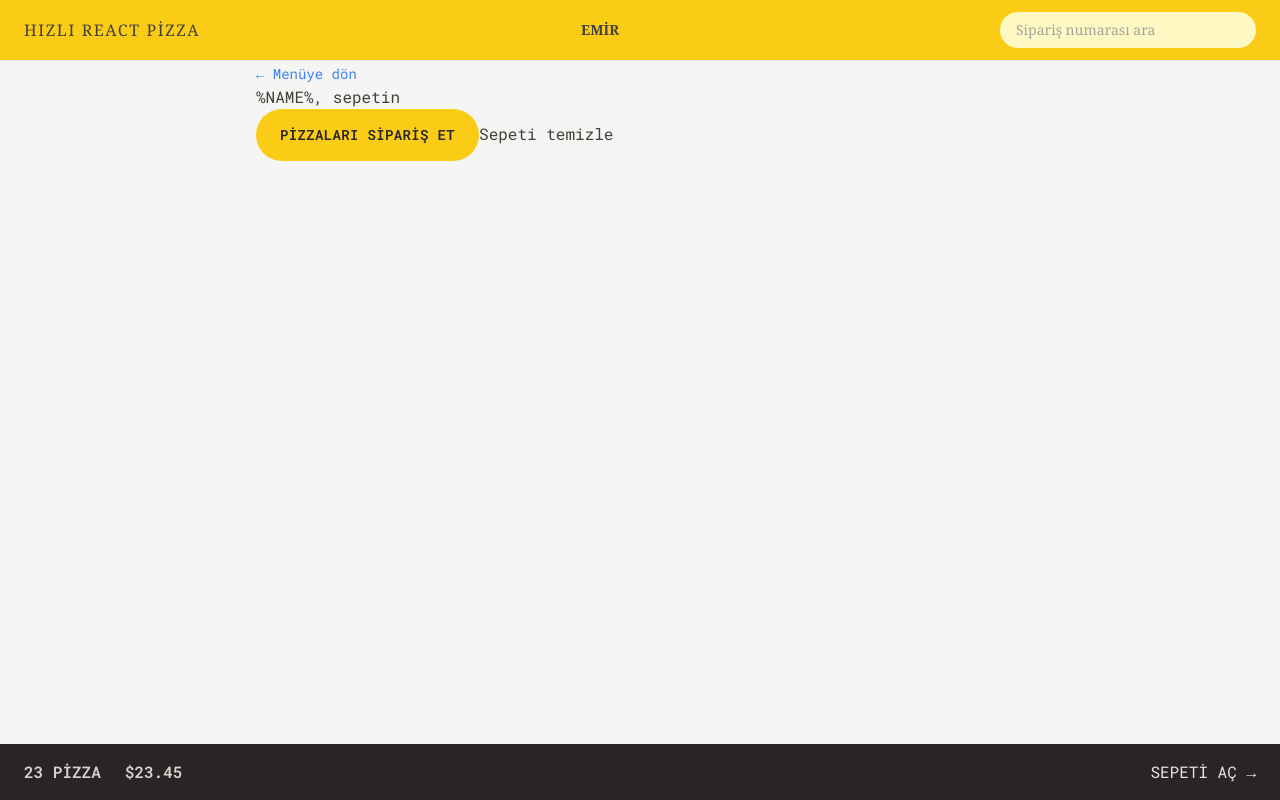
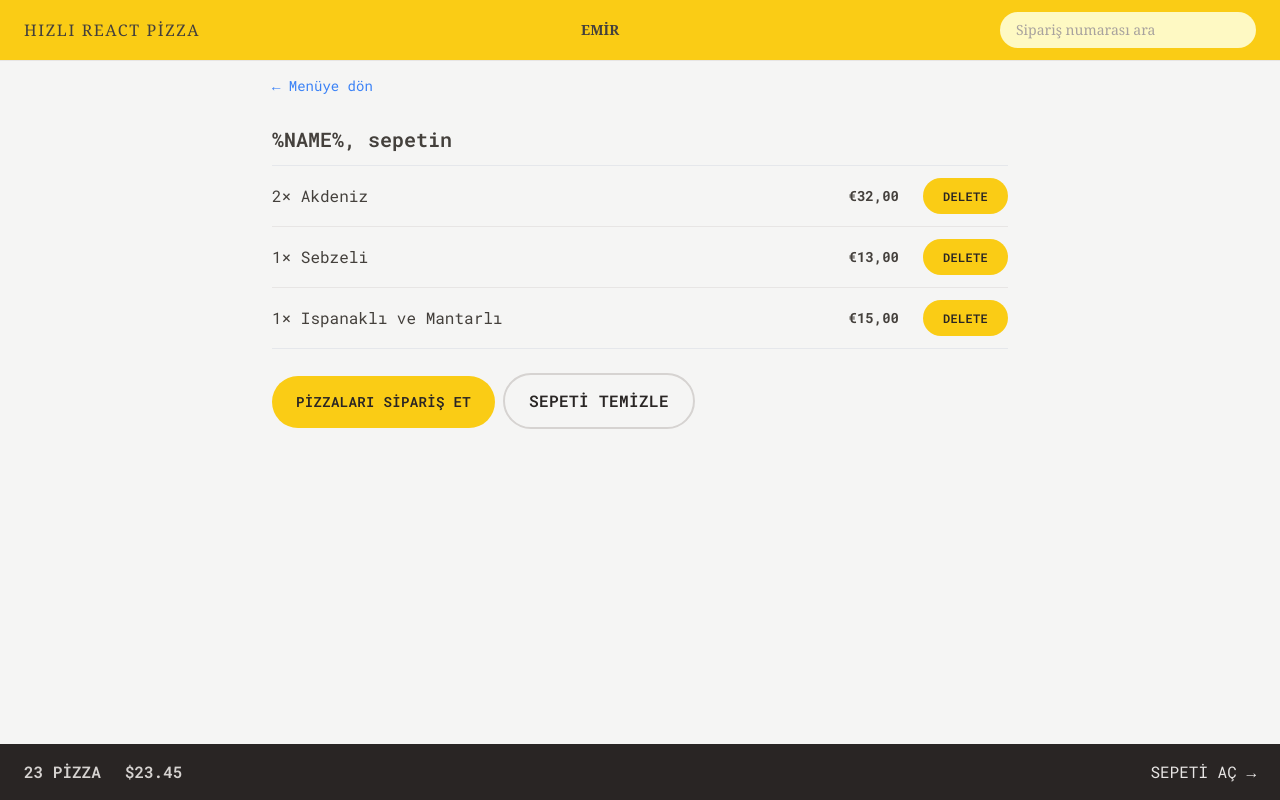
Before and after one commit to Emirkcgl/pizza-react, a React (Vite) app: page /cart in a window 1280 px wide. Built offline with nearby package versions, Linux system fonts and the light colour scheme.

Commit message:
Styling the Cart

```diff
--- a/src/UI/Button.jsx
+++ b/src/UI/Button.jsx
@@ -1,16 +1,24 @@
 import { Link } from "react-router-dom";
-function Button({ children, disabled, to }) {
-  const className =
-    "inline-block rounded-full bg-yellow-400 px-4 py-3 text-sm font-semibold uppercase tracking-wide text-stone-800 transition-colors duration-300 hover:bg-yellow-300 focus:outline-none focus:ring focus:ring-yellow-300 focus:ring-offset-2 disabled:cursor-not-allowed md:px-6 md:py-4";
+function Button({ children, disabled, to, type }) {
+  const base =
+    "inline-block rounded-full bg-yellow-400 text-sm font-semibold uppercase tracking-wide text-stone-800 transition-colors duration-300 hover:bg-yellow-300 focus:outline-none focus:ring focus:ring-yellow-300 focus:ring-offset-2 disabled:cursor-not-allowed";
+
+  const styles = {
+    primary: base + "px-4 py-3 md:px-6 md:py-4",
+    small: base + "px-4 py-2 md:px-5 md:py-2.5 text-xs",
+    secondary:
+      "inline-block rounded-full border-2 border-stone-300 font-semibold uppercase tracking-wide text-stone-800 transition-colors duration-300 hover:bg-stone-300 focus:bg-stone-300 focus:outline-none focus: ringfocus:ring-stone-300 focus:ring-offset-2 disabled:cursor-not-allowed px-4 py-2.5 md:px-6 md:py-3.5",
+  };
+
   if (to) {
     return (
-      <Link to={to} className={className}>
+      <Link to={to} className={styles[type]}>
         {children}
       </Link>
     );
   }
   return (
-    <button disabled={disabled} className={className}>
+    <button disabled={disabled} className={styles[type]}>
       {children}
     </button>
   );
--- a/src/features/cart/Cart.jsx
+++ b/src/features/cart/Cart.jsx
@@ -1,5 +1,6 @@
 import LinkButton from "../../UI/LinkButton";
 import Button from "../../UI/Button";
+import CartItem from "./CartItem";
 const fakeCart = [
   {
     pizzaId: 12,
@@ -28,13 +29,19 @@ function Cart() {
   const cart = fakeCart;
 
   return (
-    <div className="">
+    <div className="px-4 py-3">
       <LinkButton to="/menu">&larr; Menüye dön</LinkButton>
-      <h2>%NAME%, sepetin</h2>
-
-      <div>
-        <Button to="/order/new">Pizzaları sipariş et</Button>
-        <button>Sepeti temizle</button>
+      <h2 className="mt-7 text-xl font-semibold">%NAME%, sepetin</h2>
+      <ul className="mt-3 divide-y divide-stone-200 border-b border-t">
+        {cart.map((item) => (
+          <CartItem item={item} key={item.pizzaId} />
+        ))}
+      </ul>
+      <div className="mt-6 space-x-2">
+        <Button to="/order/new" type="primary">
+          Pizzaları sipariş et
+        </Button>
+        <Button type="secondary">Sepeti temizle</Button>
       </div>
     </div>
   );
--- a/src/features/cart/CartItem.jsx
+++ b/src/features/cart/CartItem.jsx
@@ -1,13 +1,16 @@
+import { formatCurrency } from "../../utils/helpers";
+import Button from "../../UI/Button";
 function CartItem({ item }) {
   const { pizzaId, name, quantity, totalPrice } = item;
 
   return (
-    <li>
-      <p>
+    <li className="py-3 sm:flex sm:items-center sm:justify-between">
+      <p className="mb-1 sm:mb-0">
         {quantity}&times; {name}
       </p>
-      <div>
-        <p>{formatCurrency(totalPrice)}</p>
+      <div className="flex items-center justify-between sm:gap-6">
+        <p className="text-sm font-bold">{formatCurrency(totalPrice)}</p>
+        <Button type="small">Delete</Button>
       </div>
     </li>
   );
--- a/src/features/menu/MenuItem.jsx
+++ b/src/features/menu/MenuItem.jsx
@@ -1,14 +1,22 @@
 import { formatCurrency } from "../../utils/helpers";
+import Button from "../../UI/Button";
 function MenuItem({ pizza }) {
   const { id, name, unitPrice, ingredients, soldOut, imageUrl } = pizza;
 
   return (
-    <li>
-      <img src={imageUrl} alt={name} />
-      <div>
-        <p>{name}</p>
-        <p>{ingredients.join(", ")}</p>
-        <div>{!soldOut ? <p>{formatCurrency(unitPrice)}</p> : <p>Tükendi</p>}</div>
+    <li className="flex gap-4 py-2">
+      <img src={imageUrl} alt={name} className={`h-24 ${soldOut ? "opacity-70 grayscale" : ""}`} />
+      <div className="flex flex-grow flex-col">
+        <p className="text-medium">{name}</p>
+        <p className="text-sm capitalize italic text-stone-500">{ingredients.join(", ")}</p>
+        <div className="mt-auto flex items-center justify-between">
+          {!soldOut ? (
+            <p className="text-sm">{formatCurrency(unitPrice)}</p>
+          ) : (
+            <p className="text-sm uppercase text-stone-500">Tükendi</p>
+          )}
+          <Button type="small">Sepete Ekle</Button>
+        </div>
       </div>
     </li>
   );
--- a/src/features/order/CreateOrder.jsx
+++ b/src/features/order/CreateOrder.jsx
@@ -84,7 +84,7 @@ function CreateOrder() {
 
         <div>
           <input type="hidden" name="cart" value={JSON.stringify(cart)} />
-          <Button>{isSubmitting ? "Sipariş veriliyor..." : "Şimdi sipariş ver"}</Button>
+          <Button type="primary">{isSubmitting ? "Sipariş veriliyor..." : "Şimdi sipariş ver"}</Button>
         </div>
       </Form>
     </div>
--- a/src/features/user/CreateUser.jsx
+++ b/src/features/user/CreateUser.jsx
@@ -22,7 +22,7 @@ function CreateUser() {
 
       {username !== "" && (
         <div>
-          <Button>Sipariş vermeye başla</Button>
+          <Button type="primary">Sipariş vermeye başla</Button>
         </div>
       )}
     </form>
```
